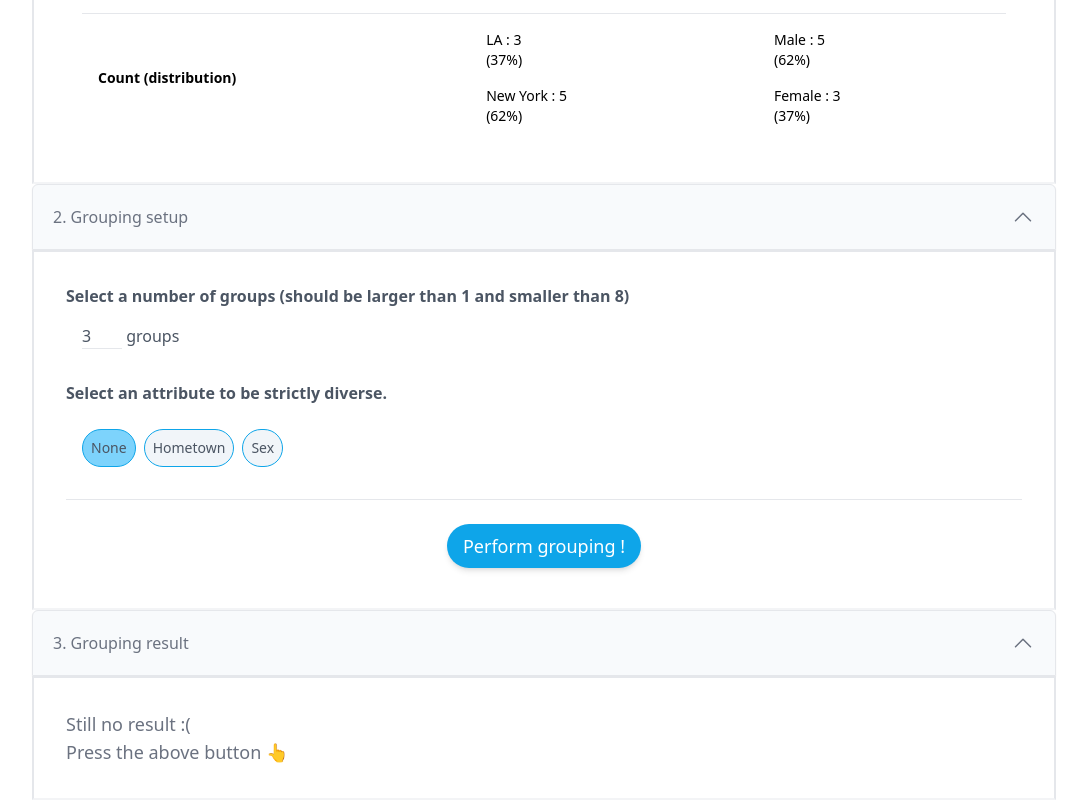
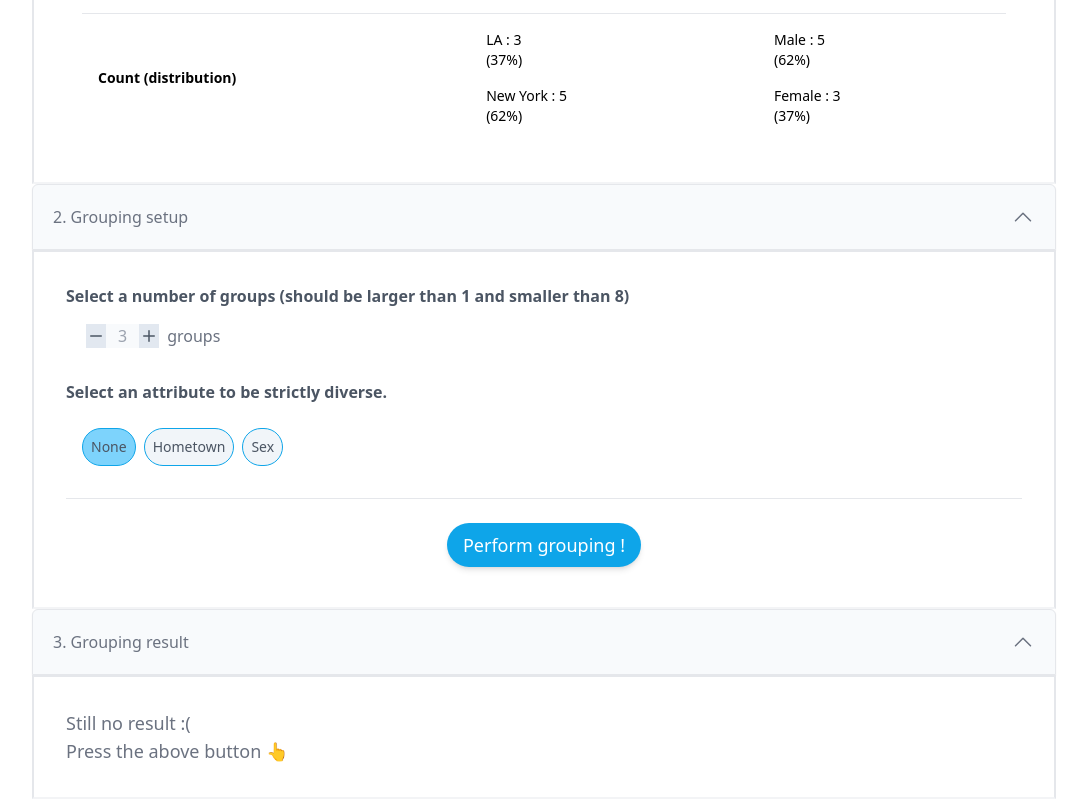
Before and after one commit to icsl-Jeon/random-group, a Next.js app: page / in a window 1280 px wide. Shown: the part 806-1606 px from the top of the page, without its empty margins (96-1183 px from the left). Built offline with nearby package versions, Linux system fonts and the light colour scheme; a web font is replaced by a local one.

Commit message:
fix(ui): fix misc

```diff
--- a/modules/groupingManager/GroupingSetup.tsx
+++ b/modules/groupingManager/GroupingSetup.tsx
@@ -46,20 +46,60 @@ const GroupingSetup: React.FC<Props> = ({
             Select a number of groups (should be larger than {1} and smaller
             than {memberSize})
           </div>
+          <div className="flex mx-auto sm:mx-5 justify-center sm:justify-start">
+            <button
+              className="bg-slate-200 hover:bg-slate-300"
+              onClick={() => {
+                return onNumberChange(Math.max(groupSize - 1, 2));
+              }}
+            >
+              <svg
+                xmlns="http://www.w3.org/2000/svg"
+                viewBox="0 0 20 20"
+                fill="currentColor"
+                className="w-5 h-5"
+              >
+                <path
+                  fillRule="evenodd"
+                  d="M4 10a.75.75 0 01.75-.75h10.5a.75.75 0 010 1.5H4.75A.75.75 0 014 10z"
+                  clipRule="evenodd"
+                />
+              </svg>
+            </button>
+            <span className="px-3 bg-slate-50 text-gray-400">{groupSize}</span>
+            <button
+              className="bg-slate-200 hover:bg-slate-300"
+              onClick={() => {
+                return onNumberChange(Math.min(groupSize + 1, memberSize - 1));
+              }}
+            >
+              <svg
+                xmlns="http://www.w3.org/2000/svg"
+                viewBox="0 0 20 20"
+                fill="currentColor"
+                className="w-5 h-5"
+              >
+                <path d="M10.75 4.75a.75.75 0 00-1.5 0v4.5h-4.5a.75.75 0 000 1.5h4.5v4.5a.75.75 0 001.5 0v-4.5h4.5a.75.75 0 000-1.5h-4.5v-4.5z" />
+              </svg>
+            </button>
+            <span className={"ml-2 text-gray-500"}> groups </span>
+          </div>
+          {/*
           <input
             type="number"
             className={"w-10 border-b ml-4"}
             value={groupSize}
+            onKeyDown={() => {
+              return false;
+            }}
+            step={1}
+            min={2}
+            max={memberSize - 1}
             onChange={(event) => {
-              onNumberChange(
-                Math.max(
-                  Math.min(Number(event.target.value), memberSize - 1),
-                  2
-                )
-              );
+              console.log(event.target.value);
+              onNumberChange(Number(event.target.value));
             }}
-          />
-          <span className={"text-gray-600"}> groups </span>
+          /> */}
         </li>
         <li>
           <div className={"text-gray-600 font-semibold mb-4"}>
--- a/pages/index.tsx
+++ b/pages/index.tsx
@@ -215,7 +215,12 @@ export default function Home() {
             Diverse group generator
           </h1>
           <div className="mr-4 font-semilight text-sky-400 hidden sm:inline">
-            <Link href={"/posts/tutorial"}> Read docs</Link>
+            <Link href={"/posts/tutorial"}>
+              {" "}
+              <div className="hover:bg-slate-100 p-3 duration-300 rounded-md">
+                Read docs
+              </div>
+            </Link>
           </div>
           <div className="inline sm:hidden mr-2 pt-1">
             <Link href={"/posts/tutorial"} passHref>
--- a/pages/posts/tutorial.tsx
+++ b/pages/posts/tutorial.tsx
@@ -3,7 +3,7 @@ export default function Tutorial() {
     <div className="flex flex-col items-center">
       {" "}
       <br></br>
-      <h1 className=" mx-auto text-4xl sm:text-5xl text-center sm:text-left max-w-xl    py-6 sm:p-10">
+      <h1 className=" mx-auto text-4xl sm:text-5xl text-center sm:text-left max-w-xl    p-6 sm:p-10">
         Welcome to a truly intelligent group generator.
       </h1>
       <br></br>
```
